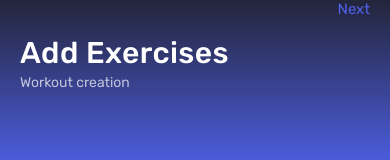
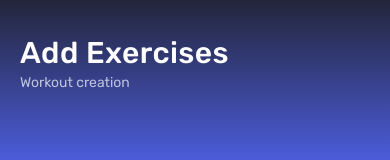
Before and after one commit to robertsfynn/kenko, a React Native app: screen / in a window 390 px wide. Shown: the top 160 px of the page. Built offline with nearby package versions, Linux system fonts and the light colour scheme.

Commit message:
changed the way i get isPressed to have it when components change

```diff
--- a/assets/data/exercises.js
+++ b/assets/data/exercises.js
@@ -4,7 +4,7 @@ const exercises = [
     title: 'Bench Press',
     image: require('assets/bodyparts/bench-press.png'),
     tags: ['Chest', 'Triceps', 'Deltoids'],
-    sets: [{ reps: '0', kg: '0' }],
+    sets: [],
   },
   {
     id: 2,
--- a/components/Header.tsx
+++ b/components/Header.tsx
@@ -1,5 +1,5 @@
-import React, { Component } from 'react';
-import { SafeAreaView, Text } from 'react-native';
+import React from 'react';
+import { SafeAreaView, Text, View } from 'react-native';
 import { LinearGradient } from 'expo-linear-gradient';
 import styled from 'styled-components/native';
 
@@ -27,7 +27,16 @@ const NextButton = styled.Text`
   font-family: Rubik;
   font-size: 15px;
   line-height: 18px;
+  color: #5063ee;
+  margin-bottom: 15px;
   text-align: right;
+  margin-left: auto;
+`;
+
+const BackButton = styled.Text`
+  font-family: Rubik;
+  font-size: 15px;
+  line-height: 18px;
   color: #5063ee;
   margin-bottom: 15px;
 `;
@@ -35,11 +44,18 @@ const NextButton = styled.Text`
 interface Props {
   title: string;
   subtitle: string;
-  handlePress: () => void;
+  handleNext: () => void;
+  handleBack: () => void;
+  nextActive: boolean;
 }
 
-const Header = ({ title, subtitle, handlePress }: Props) => {
-  return (
+const Header = ({
+  title,
+  subtitle,
+  handleNext,
+  handleBack,
+  nextActive,
+}: Props) => (
   <LinearGradient
     colors={['#23253A', '#5063EE']}
     start={[0, 0]}
@@ -48,13 +64,26 @@ const Header = ({ title, subtitle, handlePress }: Props) => {
   >
     <SafeAreaView>
       <Container>
-          <NextButton onPress={handlePress}> Next</NextButton>
+        <View
+          style={{
+            justifyContent: 'space-between',
+            flexDirection: 'row',
+          }}
+        >
+          {handleBack ? (
+            <BackButton onPress={handleBack}>Back</BackButton>
+          ) : null}
+          {handleNext ? (
+            <NextButton onPress={handleNext}>
+              {nextActive ? 'Next' : ' '}
+            </NextButton>
+          ) : null}
+        </View>
         <Title>{title}</Title>
         <Subtitle>{subtitle}</Subtitle>
       </Container>
     </SafeAreaView>
   </LinearGradient>
 );
-};
 
 export default Header;
--- a/components/Summary.tsx
+++ b/components/Summary.tsx
@@ -1,11 +1,12 @@
 import React from 'react';
 import { View, Text } from 'react-native';
 import { PurpleTags } from 'components/Tags';
+
 const Summary = () => {
   return (
     <View>
       <Text>Muscles Involved</Text>
-      <PurpleTags tag="Lats" />
+      <PurpleTags />
     </View>
   );
 };
--- a/containers/ExerciseItem.tsx
+++ b/containers/ExerciseItem.tsx
@@ -48,10 +48,12 @@ interface Exercise {
   id: number;
   tags: string[];
   image: any;
+  sets: object[];
 }
 
 interface Props {
   exercise: Exercise;
+  chosenExercises: Exercise[];
   addExercise: (Exercise) => object;
   removeExercise: (Exercise) => object;
 }
@@ -61,25 +63,16 @@ interface State {
 }
 
 class ExerciseItem extends React.Component<Props, State> {
-  state = {
-    isPressed: false,
-  };
-
-  handlePress = (exercise) => {
-    this.setState(
-      (prevState) => ({
-        isPressed: !prevState.isPressed,
-      }),
-      () => {
-        this.state.isPressed
-          ? this.props.addExercise(exercise)
-          : this.props.removeExercise(exercise);
-      },
-    );
+  handlePress = (exercise: Exercise, isPressed: boolean) => {
+    !isPressed
+      ? this.props.addExercise(exercise)
+      : this.props.removeExercise(exercise);
   };
 
   render() {
-    const { exercise } = this.props;
+    const { exercise, chosenExercises } = this.props;
+
+    const isPressed = chosenExercises.includes(exercise);
 
     return (
       <ItemContainer>
@@ -88,8 +81,8 @@ class ExerciseItem extends React.Component<Props, State> {
           <ExerciseTitle>{exercise.title}</ExerciseTitle>
           <Tags tags={exercise.tags} />
         </ExerciseContainer>
-        <TouchableOpacity onPress={() => this.handlePress(exercise)}>
-          <Checkbox isPressed={this.state.isPressed}></Checkbox>
+        <TouchableOpacity onPress={() => this.handlePress(exercise, isPressed)}>
+          <Checkbox isPressed={isPressed} />
         </TouchableOpacity>
       </ItemContainer>
     );
--- a/containers/ExerciseList.tsx
+++ b/containers/ExerciseList.tsx
@@ -20,6 +20,7 @@ export default class ExerciseList extends Component<{}, State> {
         {this.props.exercises.map((exercise) => (
           <ExerciseItem
             key={exercise.id}
+            chosenExercises={this.props.chosenExercises}
             exercise={exercise}
             addExercise={this.props.addExercise}
             removeExercise={this.props.removeExercise}
--- a/views/workout/WorkoutCreator.tsx
+++ b/views/workout/WorkoutCreator.tsx
@@ -95,51 +95,74 @@ class WorkoutCreator extends Component<{}, State> {
     });
   };
 
+  hasAtLeatOneSet = (exercise) => {
+    return exercise.sets.length > 0;
+  };
+
   render() {
     let currentPage;
-    const { step } = this.state;
+    const { step, chosenExercises } = this.state;
 
     switch (step) {
       case 1:
         currentPage = (
+          <>
+            <Header
+              title="Add Exercises"
+              subtitle="Workout creation"
+              handleNext={() =>
+                this.setState((prevState) => ({
+                  step: prevState.step + 1,
+                }))
+              }
+              nextActive={this.state.chosenExercises.length}
+            />
             <ExerciseList
               addExercise={this.addExercise}
               removeExercise={this.removeExercise}
               exercises={exercises}
+              chosenExercises={chosenExercises}
             />
+          </>
         );
         break;
       case 2:
         currentPage = (
+          <>
+            <Header
+              title="Add Sets"
+              subtitle="Workout creation"
+              handleNext={() =>
+                this.setState((prevState) => ({
+                  step: prevState.step + 1,
+                }))
+              }
+              handleBack={() =>
+                this.setState((prevState) => ({
+                  step: prevState.step - 1,
+                }))
+              }
+              nextActive={this.state.chosenExercises.every(
+                this.hasAtLeatOneSet,
+              )}
+            />
             <SetList
-            chosenExercises={this.state.chosenExercises}
+              chosenExercises={chosenExercises}
               handleChange={this.handleChange}
               addSet={this.addSet}
               removeSet={this.removeSet}
             />
+          </>
         );
         break;
       case 3:
-        currentPage = <Summary />;
+        currentPage = <Summary chosenExercises={chosenExercises} />;
         break;
       default:
         currentPage = null;
     }
 
-    return (
-      <View>
-        <Header
-          title="Add Exercises"
-          subtitle="Workout creation"
-          handlePress={() =>
-            this.setState((prevState) => ({
-              step: prevState.step + 1,
-            }))
-          }
-        />
-        {currentPage}
-      </View>
-    );
+    return <View>{currentPage}</View>;
   }
 }
 
```
Lines whose indentation alone changed are shown as unchanged.
